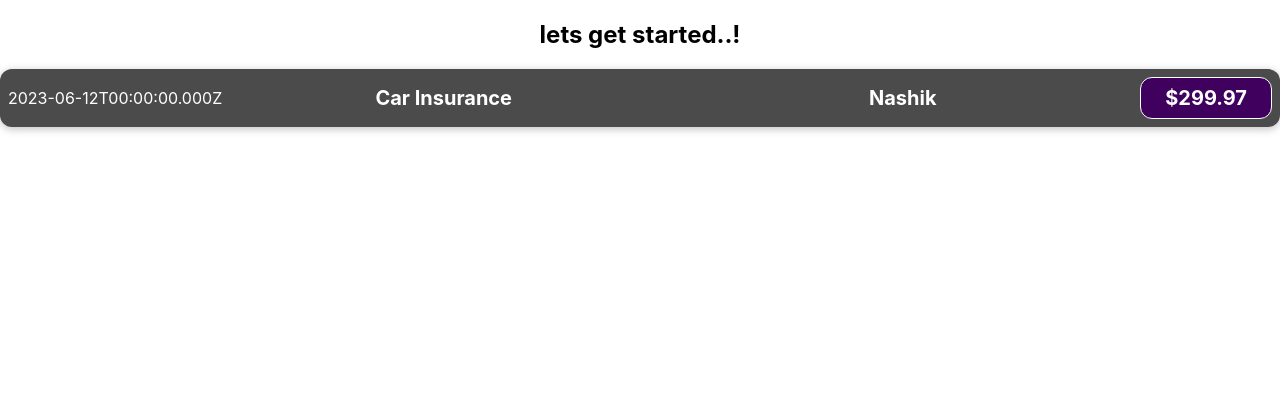
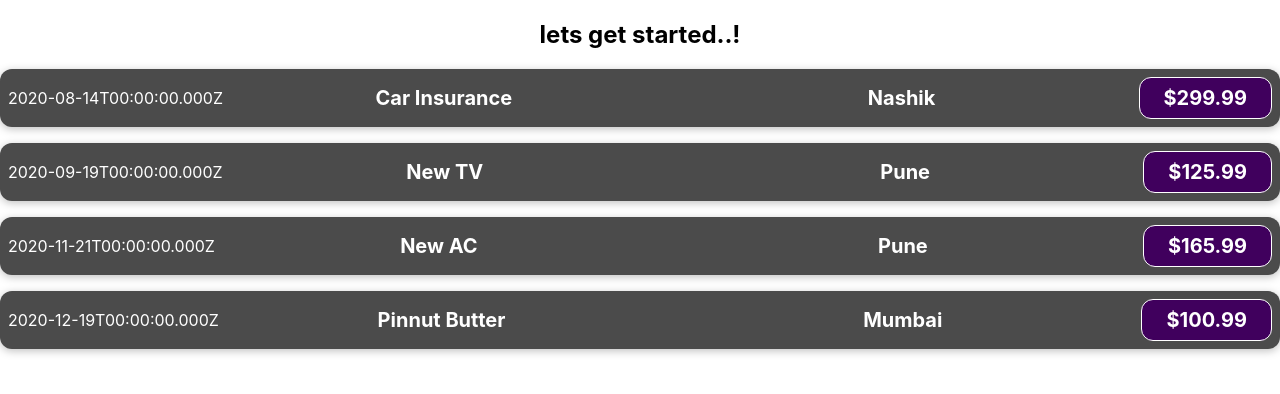
Before and after one commit to TechyTejas/Expense_tracker_project, a React (Create React App) app: page / in a window 1280 px wide. Shown: the top 394 px of the page. Built offline with nearby package versions, Linux system fonts and the light colour scheme.

Commit message:
Passing Data using loop

```diff
--- a/src/App.js
+++ b/src/App.js
@@ -3,26 +3,49 @@ import './App.css';
 import ExpenseItem from './components/ExpenseItem';
 
 function App() {
+  const expenses=[
+    { id:'e1',title:'Car Insurance',amount:299.99,date:new Date(2020,7,14),LocationOfExpenditure :"Nashik"},
+    { id:'e2',title:'New TV',amount:125.99,date:new Date(2020,8,19),LocationOfExpenditure :"Pune"},
+    { id:'e3',title:'New AC',amount:165.99,date:new Date(2020,10,21),LocationOfExpenditure :"Pune"},
+    { id:'e4',title:'Pinnut Butter',amount:100.99,date:new Date(2020,11,19),LocationOfExpenditure :"Mumbai"},
+  ]
+  const expenseItems = expenses.map((expense) => {
+    return <ExpenseItem
+      key={expense.id} // You should always provide a unique key prop when rendering an array of components
+      title={expense.title}
+      amount={expense.amount}
+      date={expense.date}
+      location={expense.LocationOfExpenditure}
+    />;
+  });
+
   return (
     <div className="App">
-      {/* <header className="App-header">
-        <img src={logo} className="App-logo" alt="logo" />
-        <p>
-          Edit <code>src/App.js</code> and save to reload.
-        </p>
-        <a
-          className="App-link"
-          href="https://reactjs.org"
-          target="_blank"
-          rel="noopener noreferrer"
-        >
-          Learn React */}
-        {/* </a>
-      </header> */}
       <h2>lets get started..!</h2>
-      <ExpenseItem></ExpenseItem>
+      {expenseItems}
     </div>
   );
 }
 
 export default App;
+
+
+
+
+
+
+  //     {/* <header className="App-header">
+  //       <img src={logo} className="App-logo" alt="logo" />
+  //       <p>
+  //         Edit <code>src/App.js</code> and save to reload.
+  //       </p>
+  //       <a
+  //         className="App-link"
+  //         href="https://reactjs.org"
+  //         target="_blank"
+  //         rel="noopener noreferrer"
+  //       >
+      //     Learn React */}
+      //   {/* </a>
+      // </header> */}
+  //
--- a/src/components/ExpenseItem.js
+++ b/src/components/ExpenseItem.js
@@ -1,18 +1,19 @@
 import './ExpenseItem.css';
 
-function ExpenseItem() {
-const expenseDate = new Date(2023,5,12)
-const expenseTitle = 'Car Insurance'
-const expenseAmount = 299.97
-const LocationOfExpenditure = "Nashik"
+function ExpenseItem(props) {
+// const expenseDate = new Date(2023,5,12)
+// const expenseTitle = 'Car Insurance'
+// const expenseAmount = 299.97
+// const LocationOfExpenditure = "Nashik"
+
 
   return (
      <div className="expense-item">
-      <div className="expense-date"> {expenseDate.toISOString()}</div>
+      <div className="expense-date"> {props.date.toISOString()}</div>
       <div className="expense-item__description">
-        <h2>{expenseTitle} </h2>
-        <h2>{LocationOfExpenditure}</h2>
-        <div className="expense-item__price">${expenseAmount}</div>
+        <h2>{props.title} </h2>
+        <h2>{props.location } </h2>
+        <div className="expense-item__price">${props.amount}</div>
       </div>
      </div>
   );
```
